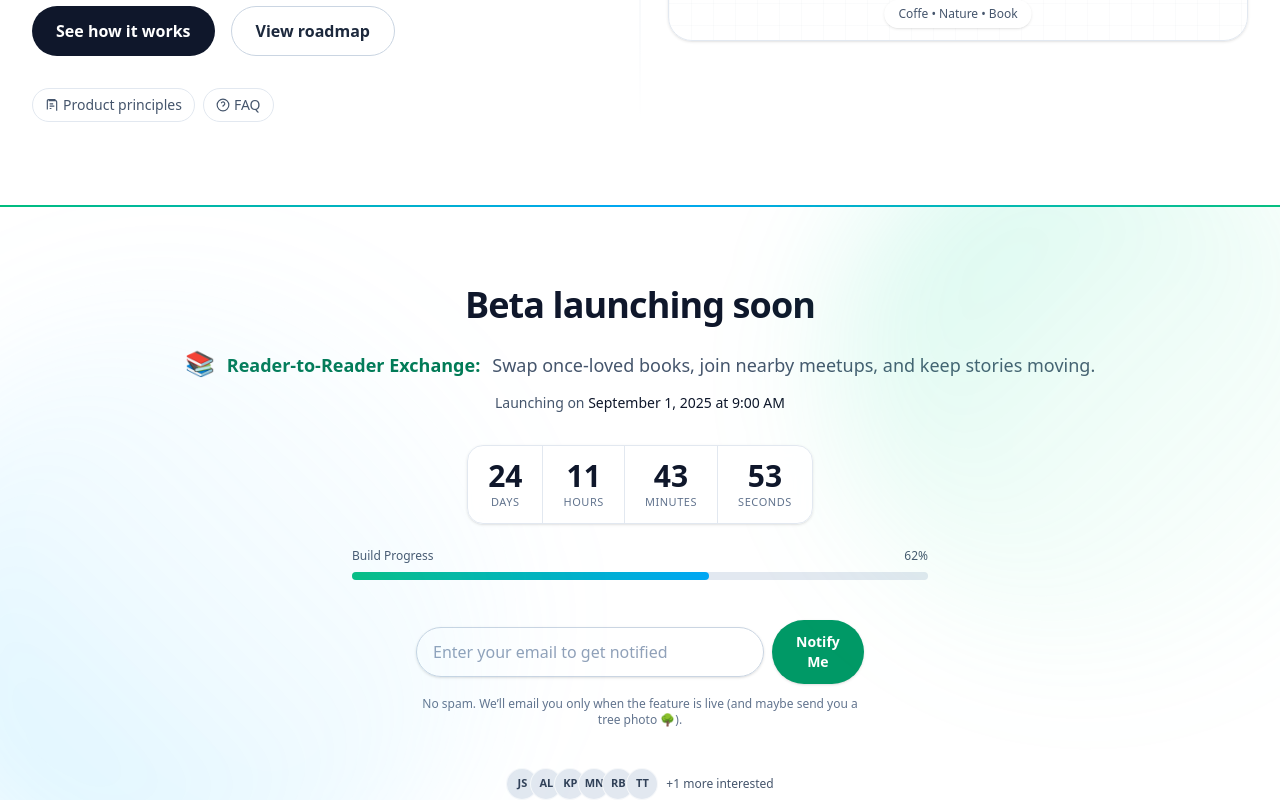
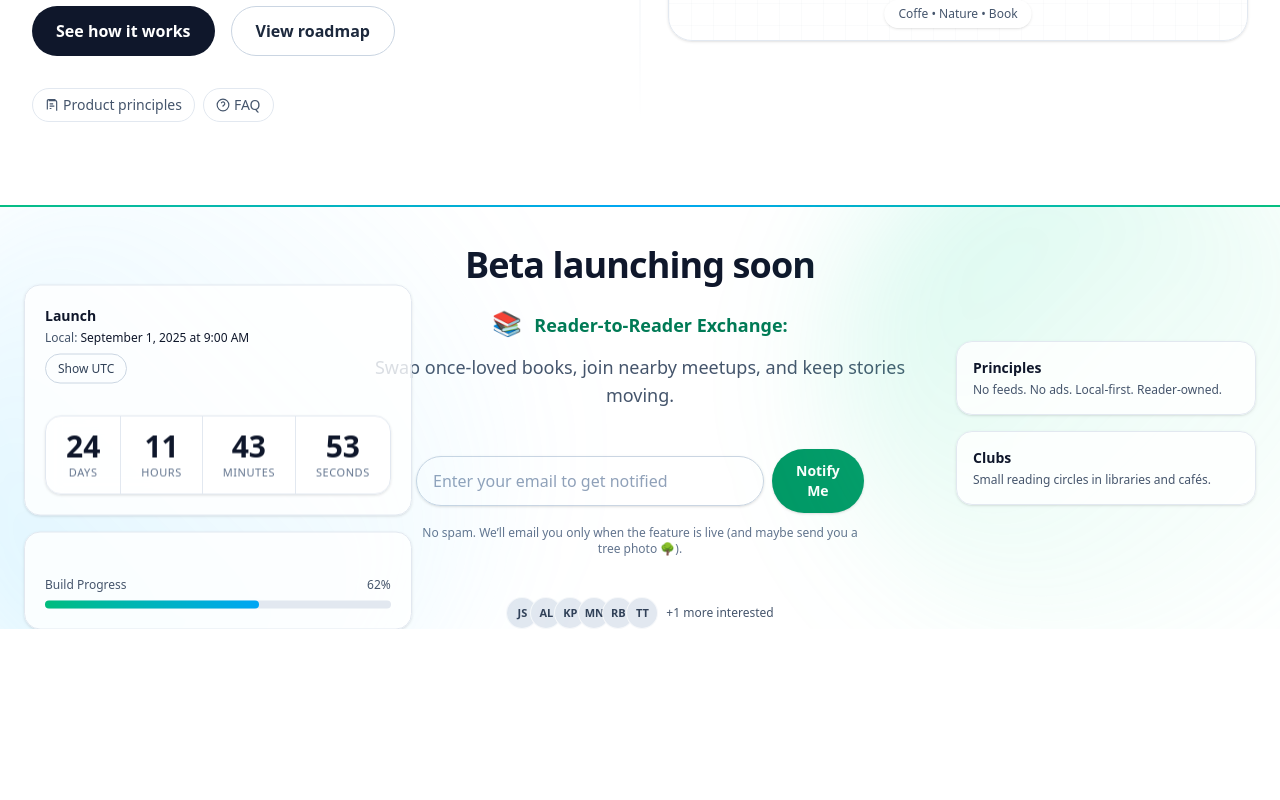
Before and after one commit to The-Book-Next-Door/landing-page, a React (Vite) app: page / in a window 1280 px wide. Shown: the part 595-1395 px from the top of the page. After the commit the page ends 1224 px from the top, so only its background shows below. Built offline with nearby package versions, Linux system fonts and the light colour scheme.

Commit message:
feat: add FeatureCarousel and RoadmapAccordion components for enhanced interactivity in ComingSoon section

```diff
--- a/src/components/ComingSoon/index.tsx
+++ b/src/components/ComingSoon/index.tsx
@@ -1,3 +1,4 @@
+import { useState } from "react";
 import { motion } from "framer-motion";
 import type { ComingSoonProps } from "./types";
 import { useCountdown } from "./hooks/useCountdown";
@@ -10,6 +11,10 @@ import FeatureCards from "./parts/FeatureCards";
 import Roadmap from "./parts/Roadmap";
 import NotifyForm from "./parts/NotifyForm";
 import Supporters from "./parts/Supporters";
+
+// NEW
+import FeatureCarousel from "./parts/FeatureCarousel";
+import RoadmapAccordion from "./parts/RoadmapAccordion";
 
 export default function ComingSoon({
   title = "COMING SOON…",
@@ -27,13 +32,64 @@ export default function ComingSoon({
   showBackgroundDecor = true,
 }: Readonly<ComingSoonProps>) {
   const { remaining, launchLine } = useCountdown(launchDate);
+  const [showUTC, setShowUTC] = useState(false);
+
+  const launchText = (() => {
+    if (!launchDate) return null;
+    try {
+      if (showUTC) {
+        const d = new Date(launchDate);
+        return d.toUTCString().replace("GMT", "UTC");
+      }
+      return launchLine;
+    } catch {
+      return String(launchDate);
+    }
+  })();
 
   return (
-    <section className={["relative pt-20", "isolate overflow-hidden", className].join(" ")}>
+    <section className={["relative pt-10 isolate overflow-hidden", className].join(" ")}>
+      {/* top hairline */}
       <div className="pointer-events-none absolute inset-x-0 top-0 h-[2px] bg-gradient-to-r from-emerald-500 via-sky-500 to-emerald-500" />
       {showBackgroundDecor && <BackgroundDecor />}
 
-      <div className="mx-auto max-w-5xl px-6 text-center">
+      {/* Responsive rails layout */}
+      <div className="mx-auto w-full px-6">
+        <div className="grid grid-cols-1 lg:grid-cols-[300px_minmax(0,1fr)_300px] gap-6">
+          {/* LEFT RAIL — Countdown card */}
+          <aside className="min-w-fit order-2 lg:order-1 lg:sticky top-24 self-start">
+            <div className="rounded-2xl border border-slate-200 bg-white/80 p-5 shadow-sm">
+              <h3 className="text-sm font-semibold text-slate-900">Launch</h3>
+              {launchText && (
+                <p className="mt-1 text-xs text-slate-600">
+                  {showUTC ? "UTC:" : "Local:"}{" "}
+                  <span className="font-medium text-slate-900">{launchText}</span>
+                </p>
+              )}
+              <button
+                type="button"
+                onClick={() => setShowUTC((v) => !v)}
+                className="mt-2 inline-flex items-center justify-center rounded-full border border-slate-300 px-3 py-1.5 text-xs font-medium text-slate-700 hover:bg-slate-100"
+              >
+                {showUTC ? "Show Local Time" : "Show UTC"}
+              </button>
+
+              {remaining && (
+                <div className="mt-4">
+                  <Countdown remaining={remaining} />
+                </div>
+              )}
+            </div>
+
+            {typeof progress === "number" && (
+              <div className="mt-4 rounded-2xl border border-slate-200 bg-white/80 p-5 shadow-sm">
+                <Progress value={progress} />
+              </div>
+            )}
+          </aside>
+
+          {/* CENTER — Main content */}
+          <div className="order-1 lg:order-2 text-center">
             <motion.h2
               initial={{ opacity: 0, y: 16 }}
               whileInView={{ opacity: 1, y: 0 }}
@@ -46,25 +102,58 @@ export default function ComingSoon({
 
             <ProgramChip label={programLabel} blurb={programBlurb} />
 
-        {launchLine && (
-          <p className="mt-3 text-sm text-slate-600">
-            Launching on <span className="font-medium text-slate-900">{launchLine}</span>
-          </p>
-        )}
-
-        {remaining && <Countdown remaining={remaining} />}
-
-        {typeof progress === "number" && <Progress value={progress} />}
-
+            {/* Stats (inline, compact) */}
             {stats?.length ? <StatsRow stats={stats} /> : null}
 
-        {features?.length ? <FeatureCards features={features} /> : null}
+            {/* INTERACTIVE FEATURES */}
+            {features?.length ? (
+              <>
+                {/* Desktop grid */}
+                <div className="hidden md:block">
+                  <FeatureCards features={features} />
+                </div>
+                {/* Mobile/Tablet carousel */}
+                <div className="md:hidden mt-10">
+                  <FeatureCarousel features={features} />
+                </div>
+              </>
+            ) : null}
 
-        {roadmap?.length ? <Roadmap items={roadmap} /> : null}
+            {/* INTERACTIVE ROADMAP (accordion) or static list on wide */}
+            {roadmap?.length ? (
+              <>
+                <div className="md:hidden">
+                  <RoadmapAccordion items={roadmap} />
+                </div>
+                <div className="hidden md:block">
+                  <Roadmap items={roadmap} />
+                </div>
+              </>
+            ) : null}
 
+            {/* Notify + supporters */}
             <NotifyForm onSubmit={onNotifySubmit} successMessage={successMessage} />
+            {supporters?.length ? <Supporters initials={supporters} /> : null}
+          </div>
 
-        {supporters?.length ? <Supporters initials={supporters} /> : null}
+          {/* RIGHT RAIL — Helpful links / principles */}
+          <aside className="order-3 lg:sticky top-24 self-start space-y-4">
+            <a
+              href="#principles"
+              className="block rounded-2xl border border-slate-200 bg-white/80 p-4 text-left shadow-sm hover:shadow-md transition-shadow"
+            >
+              <div className="text-sm font-semibold text-slate-900">Principles</div>
+              <p className="mt-1 text-xs text-slate-600">No feeds. No ads. Local-first. Reader-owned.</p>
+            </a>
+            <a
+              href="#clubs"
+              className="block rounded-2xl border border-slate-200 bg-white/80 p-4 text-left shadow-sm hover:shadow-md transition-shadow"
+            >
+              <div className="text-sm font-semibold text-slate-900">Clubs</div>
+              <p className="mt-1 text-xs text-slate-600">Small reading circles in libraries and cafés.</p>
+            </a>
+          </aside>
+        </div>
       </div>
     </section>
   );
--- /dev/null
+++ b/src/components/ComingSoon/parts/FeatureCarousel.tsx
@@ -0,0 +1,77 @@
+import { useRef } from "react";
+import type { Feature } from "../types";
+
+export default function FeatureCarousel({
+  features,
+}: {
+  readonly features: Feature[];
+}) {
+  const scroller = useRef<HTMLUListElement>(null);
+
+  const step = (dir: 1 | -1) => {
+    const el = scroller.current;
+    if (!el) return;
+    const card = el.querySelector("li");
+    const w = card ? (card as HTMLElement).offsetWidth : 320;
+    el.scrollBy({ left: dir * (w + 16), behavior: "smooth" });
+  };
+
+  return (
+    <div className="relative">
+      <ul
+        ref={scroller}
+        className="flex snap-x snap-mandatory gap-4 overflow-x-auto px-1 [-ms-overflow-style:none] [scrollbar-width:none] [&::-webkit-scrollbar]:hidden"
+      >
+        {features.map((f, i) => (
+          <li
+            key={`${f.title}-${i}`}
+            className="snap-start shrink-0 basis-[85%] rounded-2xl border border-slate-200 bg-white/80 p-5 shadow-sm"
+          >
+            <div className="flex items-start gap-3">
+              <div className="mt-0.5 h-6 w-6 rounded-full bg-emerald-500/10 text-emerald-600 flex items-center justify-center">
+                <svg
+                  width="16"
+                  height="16"
+                  viewBox="0 0 24 24"
+                  fill="none"
+                  stroke="currentColor"
+                  strokeWidth="2"
+                >
+                  <path d="M20 7 10 17l-5-5" />
+                </svg>
+              </div>
+              <div>
+                <h3 className="text-base font-semibold text-slate-900">
+                  {f.title}
+                </h3>
+                <p className="mt-2 text-sm leading-relaxed text-slate-600">
+                  {f.blurb}
+                </p>
+              </div>
+            </div>
+          </li>
+        ))}
+      </ul>
+
+      <div className="pointer-events-none absolute inset-y-0 left-0 w-8 bg-gradient-to-r from-slate-50 to-transparent" />
+      <div className="pointer-events-none absolute inset-y-0 right-0 w-8 bg-gradient-to-l from-slate-50 to-transparent" />
+
+      <div className="mt-3 flex items-center justify-center gap-2">
+        <button
+          type="button"
+          onClick={() => step(-1)}
+          className="rounded-full border border-slate-300 bg-white px-3 py-1.5 text-xs font-medium text-slate-700 hover:bg-slate-100"
+        >
+          Prev
+        </button>
+        <button
+          type="button"
+          onClick={() => step(1)}
+          className="rounded-full border border-slate-300 bg-white px-3 py-1.5 text-xs font-medium text-slate-700 hover:bg-slate-100"
+        >
+          Next
+        </button>
+      </div>
+    </div>
+  );
+}
--- /dev/null
+++ b/src/components/ComingSoon/parts/RoadmapAccordion.tsx
@@ -0,0 +1,62 @@
+import type { Milestone } from "../types";
+
+function StatusChip({ status }: { readonly status: Milestone["status"] }) {
+  const map = {
+    done: "bg-emerald-50 text-emerald-700 border-emerald-200",
+    "in-progress": "bg-sky-50 text-sky-700 border-sky-200",
+    next: "bg-slate-50 text-slate-700 border-slate-200",
+  } as const;
+  let label: string;
+  if (status === "done") {
+    label = "Done";
+  } else if (status === "in-progress") {
+    label = "In progress";
+  } else {
+    label = "Next";
+  }
+  return (
+    <span
+      className={`inline-flex items-center rounded-full border px-2 py-0.5 text-[11px] font-medium ${map[status]}`}
+    >
+      {label}
+    </span>
+  );
+}
+
+export default function RoadmapAccordion({
+  items,
+}: {
+  readonly items: Milestone[];
+}) {
+  return (
+    <div className="mx-auto mt-10 max-w-3xl text-left">
+      <h4 className="text-sm font-semibold text-slate-900">Roadmap</h4>
+      <div className="mt-3 space-y-2">
+        {items.map((m, i) => (
+          <details
+            key={`${m.title}-${i}`}
+            className="group rounded-2xl border border-slate-200 bg-white/80 p-4 shadow-sm open:shadow-md"
+          >
+            <summary className="flex cursor-pointer list-none items-center justify-between gap-3">
+              <div className="flex items-center gap-2">
+                <span className="font-medium text-slate-900">{m.title}</span>
+                <StatusChip status={m.status} />
+                {m.eta && (
+                  <span className="text-xs text-slate-500">ETA: {m.eta}</span>
+                )}
+              </div>
+              <span className="text-slate-400 transition-transform group-open:rotate-180">
+                ⌄
+              </span>
+            </summary>
+            {/* Put optional description, links, or screenshots here later */}
+            <div className="mt-3 text-sm text-slate-600">
+              We’re actively shaping this item. Check back for updates and early
+              screenshots.
+            </div>
+          </details>
+        ))}
+      </div>
+    </div>
+  );
+}
```
Lines whose indentation alone changed are shown as unchanged.
